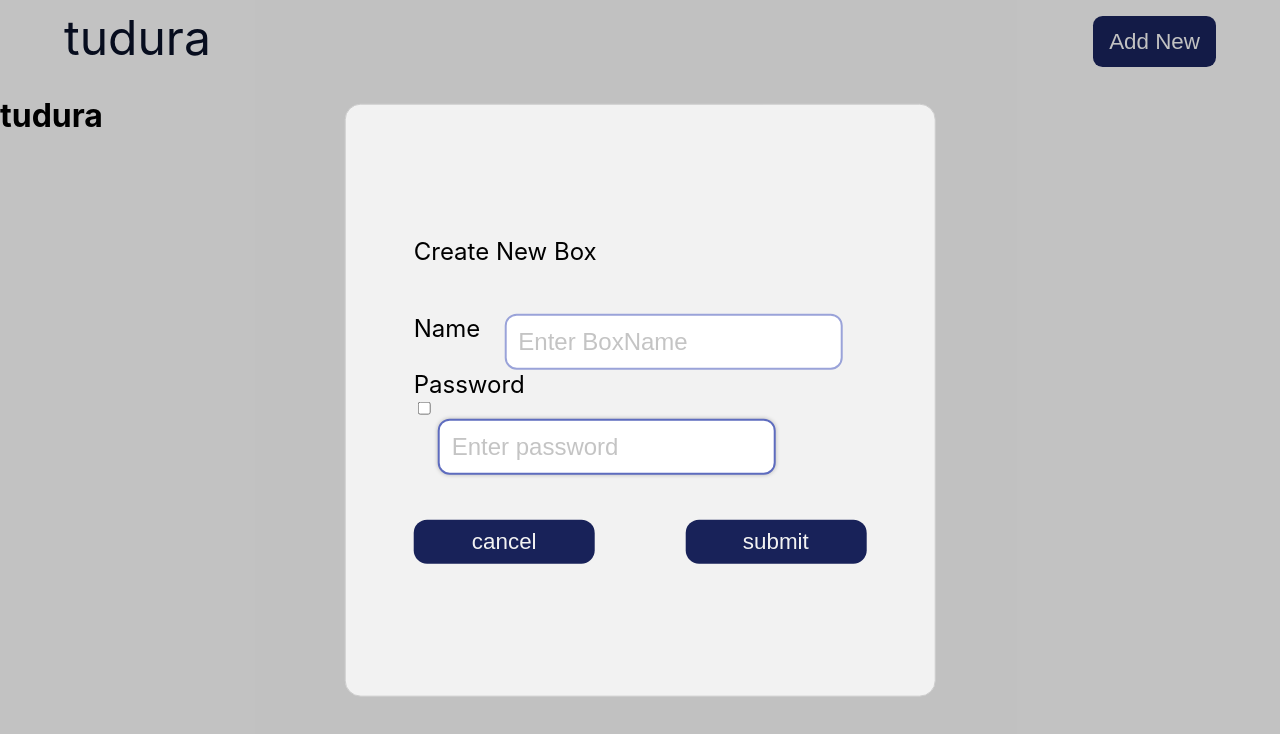
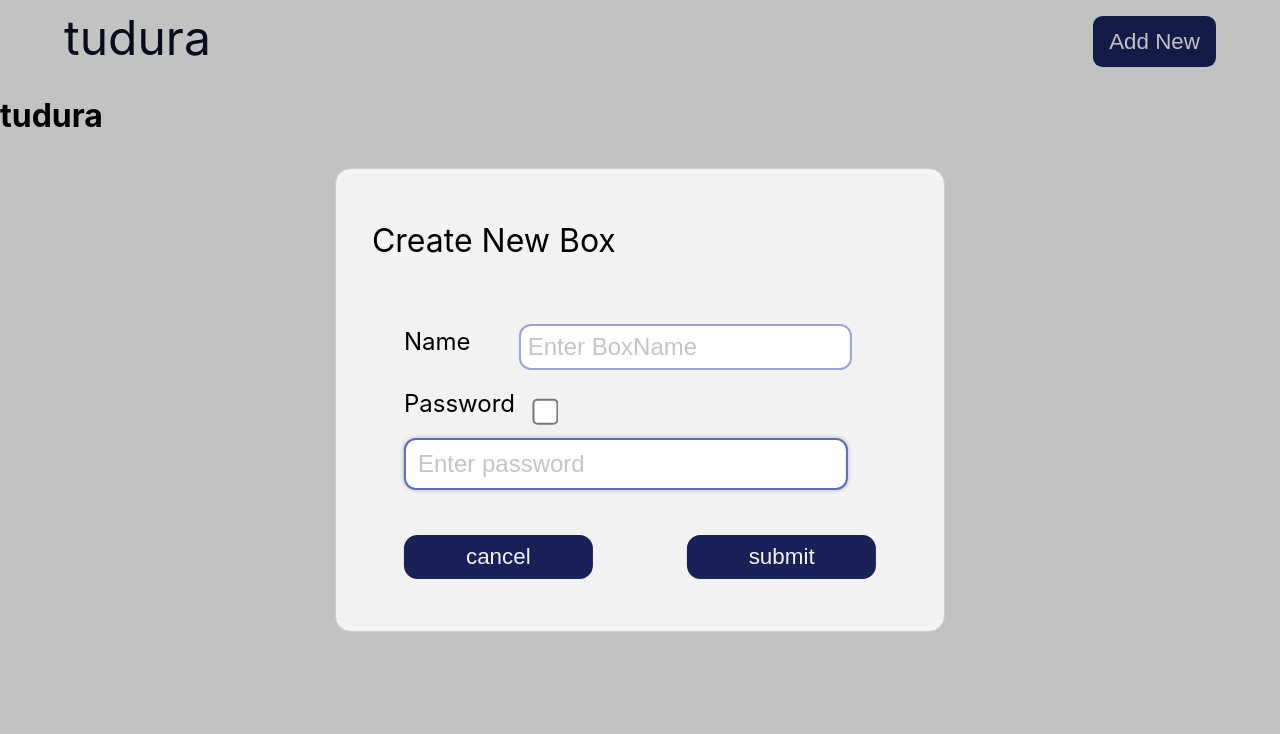
Before and after one commit to FujishigeTemma/tudura, a React (Create React App) app in the folder client/: page / in a window 1280 px wide. Shown: the top 734 px of the page. Built offline with nearby package versions, Linux system fonts and the light colour scheme.

Commit message:
:art: fix newbox modal

```diff
--- a/client/src/components/NewBoxModal.tsx
+++ b/client/src/components/NewBoxModal.tsx
@@ -9,6 +9,42 @@ import Color from '../style/Color'
 //   password: string
 // }
 
+
+
+//TODO:名前変える
+const NewBoxModal: React.FC = () => {
+  return (
+    <Modal ariaHideApp={false} isOpen={true} style={ModalStyle}>
+      <ModalForm>
+        <ModalTitle>Create New Box </ModalTitle>
+        <BoxName>
+          <ParamTitle>Name</ParamTitle>
+          <BoxNameInputForm
+            type='text'
+            name='name'
+            placeholder='Enter BoxName'
+            autoFocus
+          />
+        </BoxName>
+        <PasswordForm>
+          <ParamTitle>Password</ParamTitle>
+          <PasswordCheckBox></PasswordCheckBox>
+        </PasswordForm>
+        <PasswordInputForm
+          type='password'
+          name='password'
+          placeholder='Enter password'
+          autoFocus
+        />
+        <Link to='/'>
+          <Cancel type='button'>cancel</Cancel>
+        </Link>
+        <Create type='submit'>submit</Create>
+      </ModalForm>
+    </Modal>
+  )
+
+}
 
 const ModalStyle: Modal.Styles = {
   content: {
@@ -26,67 +62,33 @@ const ModalStyle: Modal.Styles = {
   }
 }
 
-//TODO:名前変える
-const NewBoxModal: React.FC = () => {
-  return (
-    <Modal ariaHideApp={false} isOpen={true} style={ModalStyle}>
-      <ModalForm>
-        <ModalTitle>Create New Box </ModalTitle>
-        <BoxName>
-          <ParamTitle>Name</ParamTitle>
-          <BoxNameForm
-            type='text'
-            name='name'
-            placeholder='Enter BoxName'
-            autoFocus
-          />
-        </BoxName>
-        <PasswordForm>
-          <ParamTitle>Password</ParamTitle>
-          <PasswordCheckBox></PasswordCheckBox>
-          <PasswordInputForm
-            type='password'
-            name='password'
-            placeholder='Enter password'
-            autoFocus
-          />
-        </PasswordForm>
-        <Link to='/'>
-          <Cancel type='button'>cancel</Cancel>
-        </Link>
-        <Create type='submit'>submit</Create>
-      </ModalForm>
-    </Modal>
-  )
-
-}
-
-
-
-
 const ModalForm = styled.form`
   font-size: min(3.2vw, 1rem);
-  padding: 7em 3em;
+  padding: 2em 3em;
 `
 
 
 const ModalTitle = styled.div`
-  font-size: 1.5em;
-  margin: 0 0 2em;
+  font-size: 2em;
+  margin: 0 -1em 2em;
 `
 
 const ParamTitle = styled.div`
+  line-height:1.5em;
+  margin: 0 1em 0 0;
   font-size: 1.5em;
 `
 
 const BoxName = styled.div`
-  display:flex;
-  justify-content:center;
+  display: flex;
+  justify-content: center;
+  margin:0 0 1rem 0;
 `
-const BoxNameForm = styled.input`
+const BoxNameInputForm = styled.input`
   display: flex;
+  width : 19.7rem;
   font-size: 1.5em;
-  padding: 0.5em;
+  padding: 0.3em;
   margin: 0 1em;
   border-radius: 0.5em;
   outline: none;
@@ -102,15 +104,18 @@ const BoxNameForm = styled.input`
 `
 
 const PasswordForm = styled.div`
-  dixplay:flex;
-  float :center;
+  display: flex;
+  float: center;
+  margin:  0 0 1em 0;
 `
 
 const PasswordInputForm = styled.input`
   display: flex;
+  width: 26rem;
+  height:1.5rem;
   font-size: 1.5em;
   padding: 0.5em;
-  margin: 0 1em;
+  margin: 0 0;
   border-radius: 0.5em;
   outline: none;
   border: 2px solid ${Color.SECONDARY_SUB};
@@ -123,7 +128,11 @@ const PasswordInputForm = styled.input`
     color: #C4C4C4;
   }
 `
-const PasswordCheckBox = styled.input.attrs({ type: 'checkbox' })``
+const PasswordCheckBox = styled.input.attrs({ type: 'checkbox' })`
+  margin: 1em 0 0 0 ;
+  transform:scale(2.0);
+  flex-wrap:wrap
+`
 
 const Create = styled.button`
   font-size: 1.4em;
```
